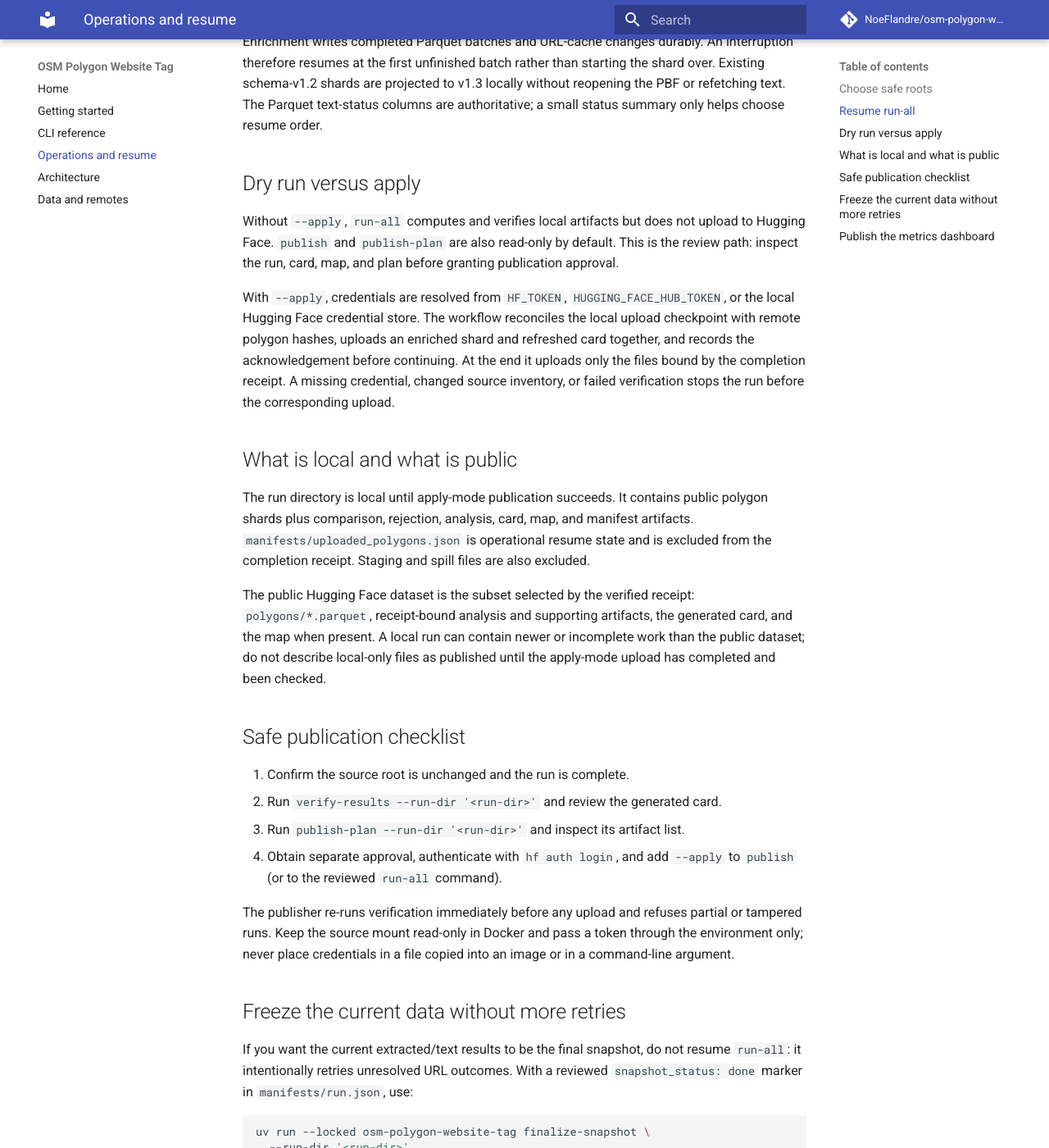
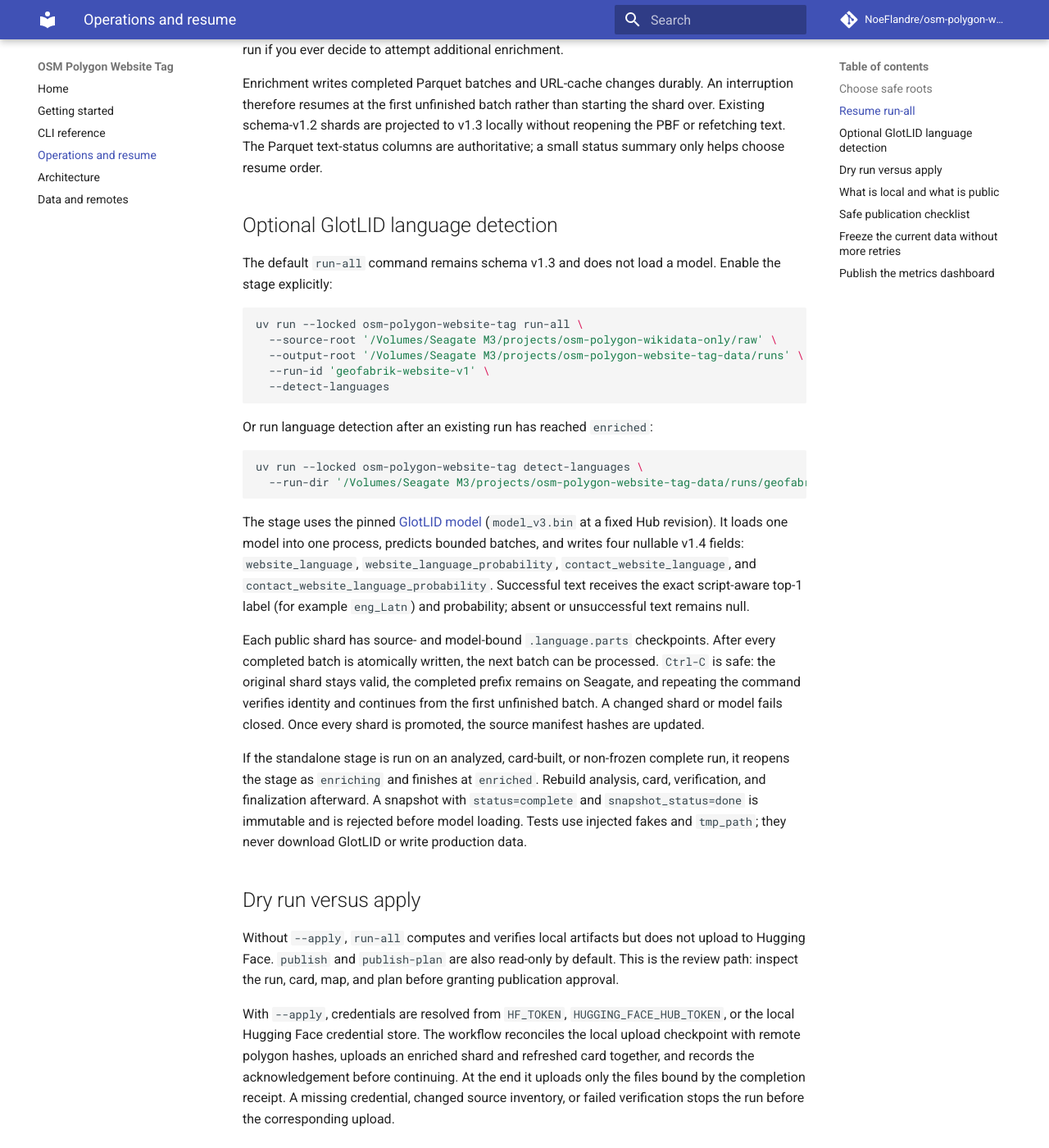
Before and after one commit to NoeFlandre/osm-polygon-website-tag, an MkDocs documentation site: the page built from docs/operations.md, in a window 1280 px wide and 1400 px high, scrolled down 987 px. Shown: the whole window at 82% size. Built offline with MkDocs 1.6.1 and Material for MkDocs 9.7.7, drawn with Linux system fonts in a browser that asks for light colours; comment, search, counter and statistics services are not loaded; some of the changed text lies outside the part shown.

Commit message:
docs: document GlotLID language stage

````diff
--- a/docs/operations.md
+++ b/docs/operations.md
@@ -14,7 +14,9 @@ rename, hash, or modify those PBFs.
 `--output-root` contains one run directory per `--run-id`. The default generated
 data root is `/Volumes/Seagate M3/projects/osm-polygon-website-tag-data`; set
 `OSM_POLY_DATA_DIR` when a different local or mounted volume is appropriate.
-Keep this root writable and outside the source tree.
+Keep this root writable and outside the source tree. The production GlotLID
+cache is `/Volumes/Seagate M3/projects/osm-polygon-website-tag-data/models/glotlid/`;
+language commands reject a run or model cache outside this Seagate data root.
 
 ## Resume `run-all`
 
@@ -46,6 +48,48 @@ starting the shard over. Existing schema-v1.2 shards are projected to v1.3
 locally without reopening the PBF or refetching text. The Parquet text-status
 columns are authoritative; a small status summary only helps choose resume
 order.
+
+## Optional GlotLID language detection
+
+The default `run-all` command remains schema v1.3 and does not load a model.
+Enable the stage explicitly:
+
+```bash
+uv run --locked osm-polygon-website-tag run-all \
+  --source-root '/Volumes/Seagate M3/projects/osm-polygon-wikidata-only/raw' \
+  --output-root '/Volumes/Seagate M3/projects/osm-polygon-website-tag-data/runs' \
+  --run-id 'geofabrik-website-v1' \
+  --detect-languages
+```
+
+Or run language detection after an existing run has reached `enriched`:
+
+```bash
+uv run --locked osm-polygon-website-tag detect-languages \
+  --run-dir '/Volumes/Seagate M3/projects/osm-polygon-website-tag-data/runs/geofabrik-website-v1'
+```
+
+The stage uses the pinned [GlotLID model](https://huggingface.co/cis-lmu/glotlid)
+(`model_v3.bin` at a fixed Hub revision). It loads one model into one process,
+predicts bounded batches, and writes four nullable v1.4 fields:
+`website_language`, `website_language_probability`,
+`contact_website_language`, and `contact_website_language_probability`.
+Successful text receives the exact script-aware top-1 label (for example
+`eng_Latn`) and probability; absent or unsuccessful text remains null.
+
+Each public shard has source- and model-bound `.language.parts` checkpoints.
+After every completed batch is atomically written, the next batch can be
+processed. `Ctrl-C` is safe: the original shard stays valid, the completed
+prefix remains on Seagate, and repeating the command verifies identity and
+continues from the first unfinished batch. A changed shard or model fails
+closed. Once every shard is promoted, the source manifest hashes are updated.
+
+If the standalone stage is run on an analyzed, card-built, or non-frozen
+complete run, it reopens the stage as `enriching` and finishes at `enriched`.
+Rebuild analysis, card, verification, and finalization afterward. A snapshot
+with `status=complete` and `snapshot_status=done` is immutable and is rejected
+before model loading. Tests use injected fakes and `tmp_path`; they never
+download GlotLID or write production data.
 
 ## Dry run versus apply
 
````
Also changed, not shown: README.md (+28 -2 lines), docs/architecture.md (+30 -6 lines), docs/cli.md (+18 -0 lines), src/osm_polygon_website_tag/contracts/README.md (+4 -3 lines), src/osm_polygon_website_tag/pipeline/README.md (+20 -4 lines).
